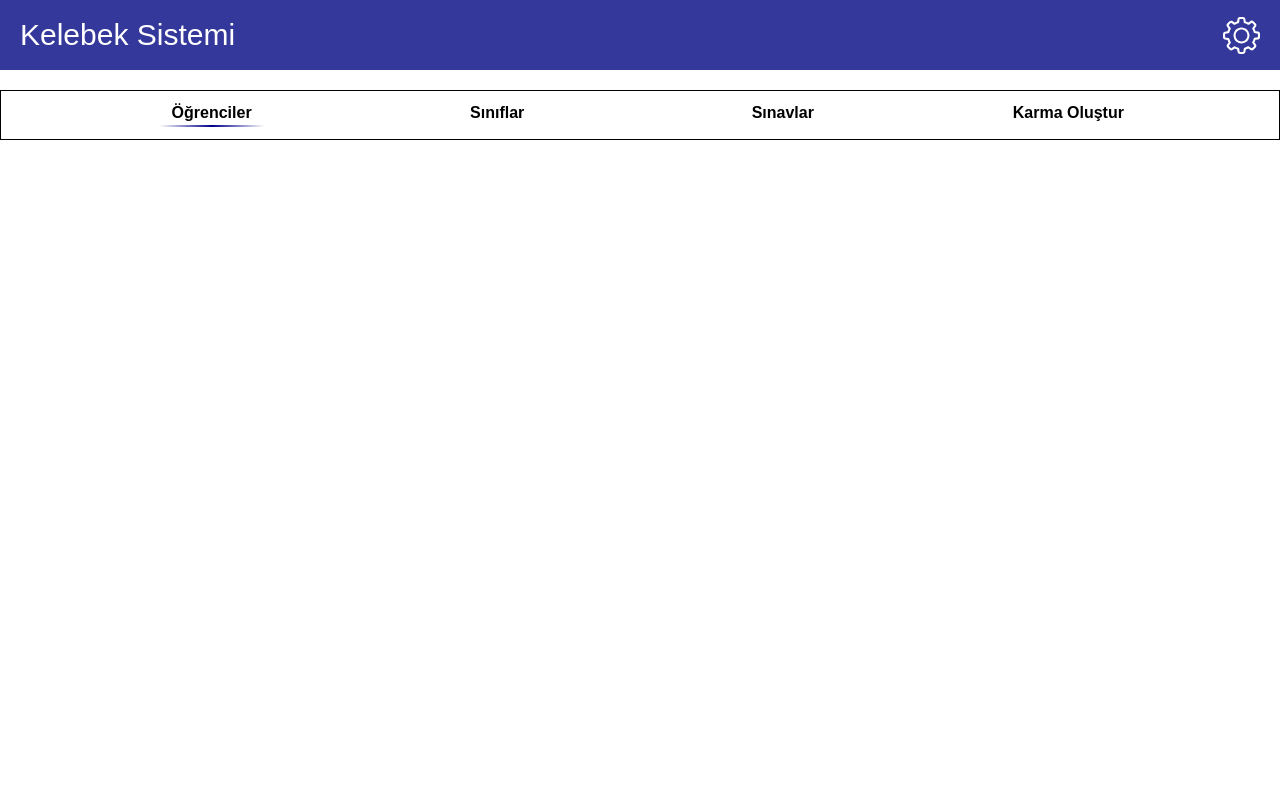
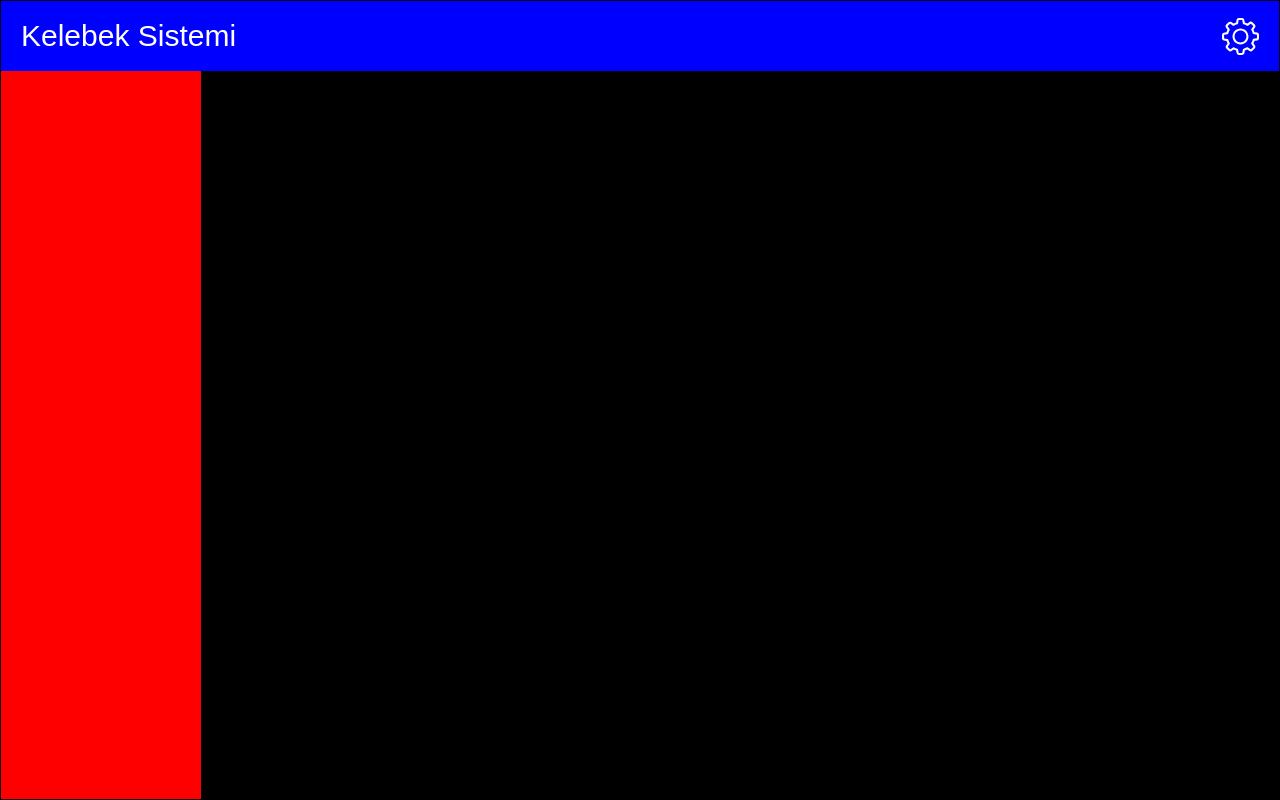
Before and after one commit to Hasqer/KelebekSistemi, a plain HTML site: page Frontend/homePage.html in a window 1280 px wide. Drawn offline with nearby package versions, Linux system fonts and the light colour scheme.

Commit message:
edit home page

```diff
--- a/Backend/Server.js
+++ b/Backend/Server.js
@@ -168,7 +168,7 @@ function getCustomer(emailInfo, passwordInfo, callback) {
       if (data) {
         console.log(data._id.toString());
         var getCustomerJSON = {
-          id:data.id.toString(),
+          id:data.id,
           name: data.name,
           surname: data.surname,
           email:data.email,
--- a/Frontend/homePage.html
+++ b/Frontend/homePage.html
@@ -16,11 +16,11 @@
             <span>{{message.name != null ? ("Hoşgeldin "+message.name+" "+message.surname):""}}</span>
             <div class="ExitButton" @click="ExitAccount()"><img src="public/svg/setting.svg" alt=""></div>
         </div>
-        <div class="Menupage">
-            <span @click="pageNumber=1;">Öğrenciler<div :style="pageNumber != 1 ? 'opacity: 0%;':'opacity: 100%;' "></div></span>
-            <span @click="pageNumber=2;">Sınıflar<div :style="pageNumber != 2 ? 'opacity: 0%;':'opacity: 100%;' "></div></span>
-            <span @click="pageNumber=3;">Sınavlar<div :style="pageNumber != 3 ? 'opacity: 0%;':'opacity: 100%;' "></div></span>
-            <span @click="pageNumber=4;">Karma Oluştur<div :style="pageNumber != 4 ? 'opacity: 0%;':'opacity: 100%;' "></div></span>
+        <div class="menuBox">
+
+        </div>
+        <div class="contentBox">
+
         </div>
     </div>
     <script src="public/script2.js"></script>
--- a/Frontend/public/script2.js
+++ b/Frontend/public/script2.js
@@ -3,8 +3,7 @@ var app = new Vue({
     data:{
         message:"",
         DragdownStyle:"",
-        DragdownMessage:"Dosya Seçilmedi",
-        pageNumber:1
+        DragdownMessage:"Dosya Seçilmedi"
     },
     methods:{
         cookieDelete(){
--- a/Frontend/public/style2.css
+++ b/Frontend/public/style2.css
@@ -39,9 +39,26 @@
     align-items: center;
 }
 
+#app{
+    display: grid;
+    grid-template-rows: 70px auto;
+    grid-template-columns: 200px auto;
+    background-color: black;
+    border: 1px solid black;
+    width: 100vw;
+    height: 100vh;
+}
+
+#app div:nth-child(1){
+    grid-area: 1/1/1/span2;
+    background-color: blue;
+}
+
+#app div:nth-child(2){
+    background-color: red;
+}
+
 .bannerBox{
-    width: 100%;
-    height: 70px;
     background-color: #34389B;
     display: flex;
     justify-content: space-between;
@@ -50,7 +67,6 @@
 }
 
 .bannerBox span:nth-child(1){/*başlık css*/
-    height: 100%;
     font-size: 30px;
     color: white;
     display: inline-flex;
@@ -70,52 +86,3 @@
     height: 37px;
     cursor: pointer;
 }
-
-.Menupage{
-    width: 100%;
-    height: 50px;
-    border: 1px solid black;
-    margin-top: 20px;
-    display: flex;
-    justify-content: space-evenly;
-    align-items: center;
-}
-
-.Menupage span{
-    width: 150px;
-    font-weight: bold;
-    display: flex;
-    flex-direction: column;
-    justify-content: center;
-    align-items: center;
-    cursor: pointer;
-}
-
-.Menupage span div{
-    width: 150px;
-    height: 2px;
-    display: block;
-    margin-top: 3px;
-    background-image: linear-gradient(90deg,white 15%,darkblue,white 85%);
-    transition: 0.3s;
-}
-
-/*
-.Menupage span:nth-child(4){
-    width: 150px;
-    height: 40px;
-    background-color: #34389B;
-    box-shadow: 2.5px 2.5px 2.5px rgba(0, 0, 0, 0.3);
-    display: flex;
-    justify-content: center;
-    align-items: center;
-    color:white;
-    border-radius: 4px;
-    cursor: pointer;
-    transition: 0.2s;
-}
-
-.Menupage span:nth-child(4):hover{
-    background-color: #34379be5;
-}
-*/
```
